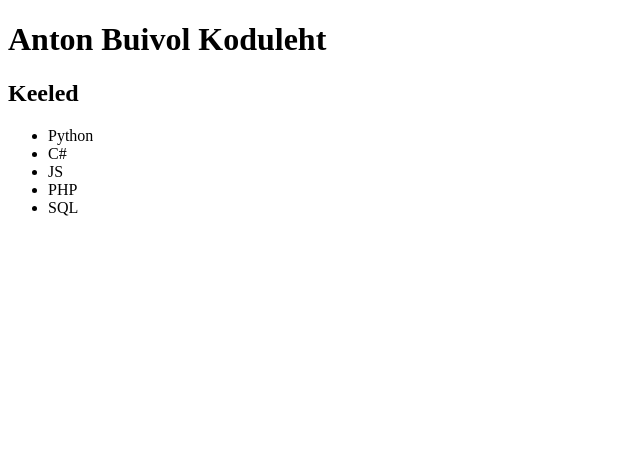
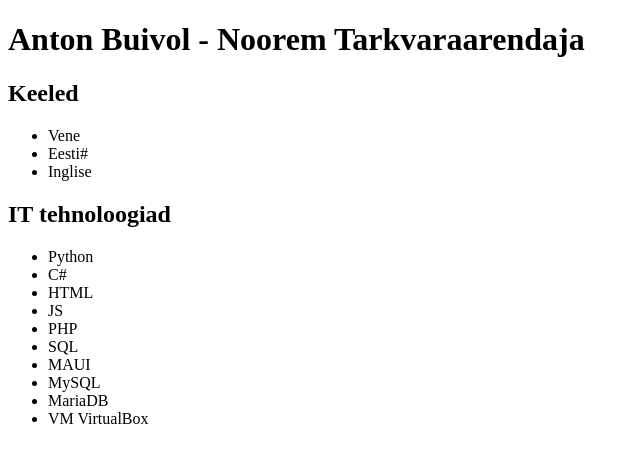
Before and after one commit to AntonBuivol/AntonBuivol.github.io, a plain HTML site: page index.html in a window 1280 px wide. Shown: the whole page, without its empty margins (0-640 px from the left). Drawn offline with Linux system fonts and the light colour scheme.

Commit message:
Lisa IT tehnoloogiad

```diff
--- a/index.html
+++ b/index.html
@@ -2,22 +2,36 @@
 <html lang="en">
 <head>
     <meta charset="UTF-8">
-    <title>Noorem Tarkvaraarendaja - Anton Buivol</title>
+    <title>Anton Buivol</title>
 </head>
 <body>
 <header>
-    <h1>Anton Buivol Koduleht</h1>
+    <h1>Anton Buivol - Noorem Tarkvaraarendaja</h1>
 
 </header>
 
 <section>
     <h2>Keeled</h2>
     <ul>
+        <li>Vene</li>
+        <li>Eesti#</li>
+        <li>Inglise</li>
+    </ul>
+</section>
+
+<section>
+    <h2>IT tehnoloogiad</h2>
+    <ul>
         <li>Python</li>
         <li>C#</li>
+        <li>HTML</li>
         <li>JS</li>
         <li>PHP</li>
         <li>SQL</li>
+        <li>MAUI</li>
+        <li>MySQL</li>
+        <li>MariaDB</li>
+        <li>VM VirtualBox</li>
     </ul>
 </section>
 </body>
```
